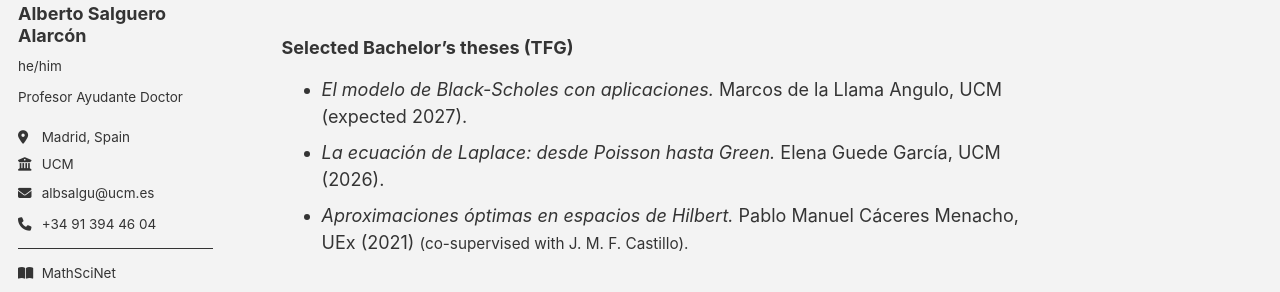
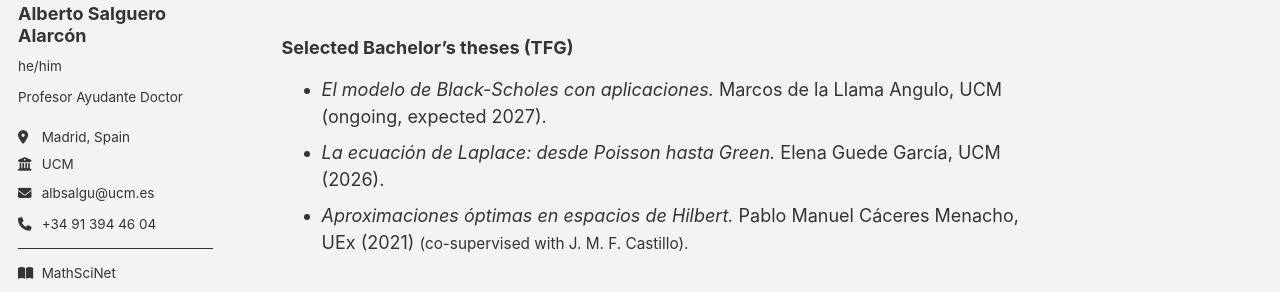
Before and after one commit to salgueroalarcon/salgueroalarcon.github.io, a Jekyll site: the page built from _pages/teaching.md, in a window 1280 px wide and 962 px high. Shown: the part 319-611 px from the top of the window. Built offline with Jekyll 4.4.1, drawn with Linux system fonts in a browser that asks for light colours; a style sheet for code colours, icons or effects is not loaded.

Commit message:
Change thesis status to ongoing for Marcos de la Llama Angulo
Updated the status of a Bachelor's thesis from 'expected' to 'ongoing'.

```diff
--- a/_pages/teaching.md
+++ b/_pages/teaching.md
@@ -10,7 +10,7 @@ author_profile: true
 <span style="font-size: 90%;"> I'm always happy to supervise motivated students for their Bachelor's (TFG) or Master's (TFM) theses. If you are interested in exploring topics in analysis, topology, probability, or their applications,  feel free to [send me an email](mailto:albsalgu@ucm.es) and we'll discuss potential projects. </span>
 
 ### Selected Bachelor's theses (TFG)
-- *El modelo de Black-Scholes con aplicaciones.* Marcos de la Llama Angulo, UCM (expected 2027).
+- *El modelo de Black-Scholes con aplicaciones.* Marcos de la Llama Angulo, UCM (ongoing, expected 2027).
 - *La ecuación de Laplace: desde Poisson hasta Green.* Elena Guede García, UCM (2026).
 - *Aproximaciones óptimas en espacios de Hilbert.* Pablo Manuel Cáceres Menacho, UEx (2021) <span style="font-size: 85%;"> (co-supervised with J. M. F. Castillo).</span>
 
```
